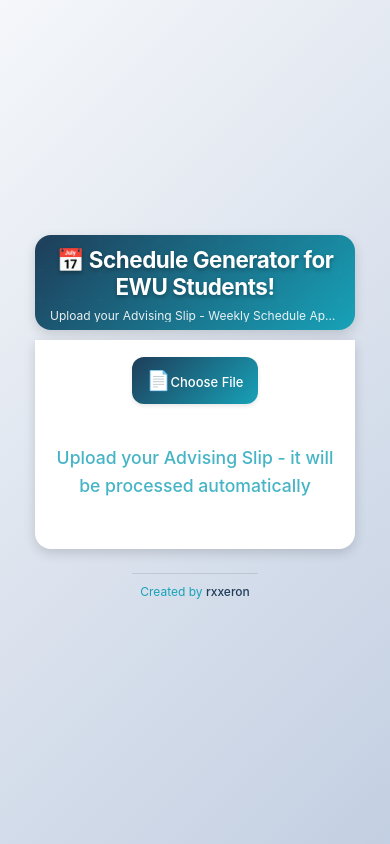
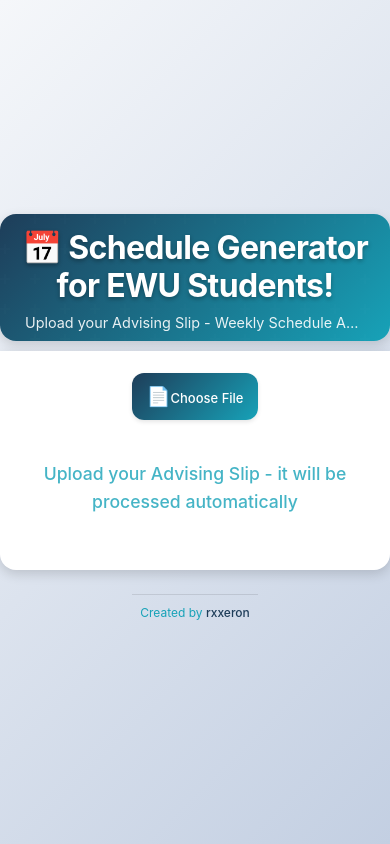
Before and after one commit to rxxeron/routinegenbeta, a React (Create React App) app in the folder frontend/: page / in a window 390 px wide. Built offline with nearby package versions, Linux system fonts and the light colour scheme.

Commit message:
Implement hybrid design: responsive upload view, desktop schedule view

```diff
--- a/frontend/src/App.css
+++ b/frontend/src/App.css
@@ -44,6 +44,48 @@
   min-height: 100vh;
   color: var(--ewu-dark);
   line-height: 1.6;
+}
+
+/* Force desktop layout when schedule is displayed */
+.App.schedule-view {
+  min-width: 1024px;
+  width: auto;
+}
+
+.App.schedule-view body {
+  min-width: 1024px;
+  overflow-x: auto;
+}
+
+.App.schedule-view html {
+  min-width: 1024px;
+  overflow-x: auto;
+}
+
+/* Disable ALL mobile responsive behavior when schedule is shown */
+.App.schedule-view * {
+  /* Reset any mobile-specific sizing */
+  font-size: inherit !important;
+  padding: inherit !important;
+  margin: inherit !important;
+  width: auto !important;
+  max-width: none !important;
+}
+
+/* Disable all media queries for schedule view */
+@media (max-width: 1200px) {
+  .App.schedule-view,
+  .App.schedule-view * {
+    /* Override all responsive styles */
+    font-size: inherit !important;
+    padding: inherit !important;
+    margin: inherit !important;
+    width: auto !important;
+    max-width: none !important;
+    min-width: inherit !important;
+    flex-direction: inherit !important;
+    display: inherit !important;
+  }
 }
 
 
@@ -649,23 +691,23 @@
 
 
 @media (max-width: 768px) {
-  * {
+  .App.upload-view * {
     box-sizing: border-box;
   }
 
-  body {
+  .App.upload-view body {
     overflow-x: hidden;
     margin: 0;
     padding: 0;
   }
 
-  #root {
+  .App.upload-view #root {
     overflow-x: hidden;
     width: 100vw;
     max-width: 100vw;
   }
 
-  .App {
+  .App.upload-view {
     padding: 0;
     overflow-x: hidden;
     display: flex;
@@ -675,7 +717,7 @@
     min-height: 100vh;
   }
 
-  .App-header {
+  .App.upload-view .App-header {
     padding: 15px 15px 10px;
     margin-bottom: 0;
     flex-shrink: 0;
@@ -686,11 +728,11 @@
     box-shadow: var(--shadow-md);
   }
 
-  .App-header h1 {
+  .App.upload-view .App-header h1 {
     font-size: 2rem;
   }
 
-  .App-header p {
+  .App.upload-view .App-header p {
     font-size: 0.9rem;
     max-width: 100%;
     padding: 0 10px;
@@ -700,7 +742,7 @@
     text-overflow: ellipsis;
   }
 
-  .file-upload {
+  .App.upload-view .file-upload {
     padding: 20px 15px;
     margin-bottom: 0;
     max-width: 400px;
--- a/frontend/src/App.js
+++ b/frontend/src/App.js
@@ -1,4 +1,4 @@
-import React, { useState } from 'react';
+import React, { useState, useEffect } from 'react';
 import { Analytics } from "@vercel/analytics/react";
 import FileUpload from './FileUpload';
 import RoutineTable from './RoutineTable';
@@ -8,6 +8,18 @@
   const [routineData, setRoutineData] = useState([]);
   const [loading, setLoading] = useState(false);
   const [error, setError] = useState('');
+
+  // Update viewport meta tag based on view state
+  useEffect(() => {
+    const viewport = document.querySelector('meta[name=viewport]');
+    if (routineData.length > 0) {
+      // Switch to desktop viewport when schedule is shown
+      viewport.setAttribute('content', 'width=1024, initial-scale=1, user-scalable=yes, minimum-scale=1, maximum-scale=1');
+    } else {
+      // Use responsive viewport for upload view
+      viewport.setAttribute('content', 'width=device-width, initial-scale=1, user-scalable=yes');
+    }
+  }, [routineData.length]);
 
   const handleDataReceived = (data) => {
     setRoutineData(data);
@@ -373,7 +385,7 @@
   };
 
   return (
-    <div className="App">
+    <div className={`App ${routineData.length > 0 ? 'schedule-view' : 'upload-view'}`}>
       <header className="App-header">
         <h1>📅 Schedule Generator for EWU Students!</h1>
         <p>Upload your Advising Slip - Weekly Schedule Appears Instantly with&nbsp;download&nbsp;option.</p>
```
